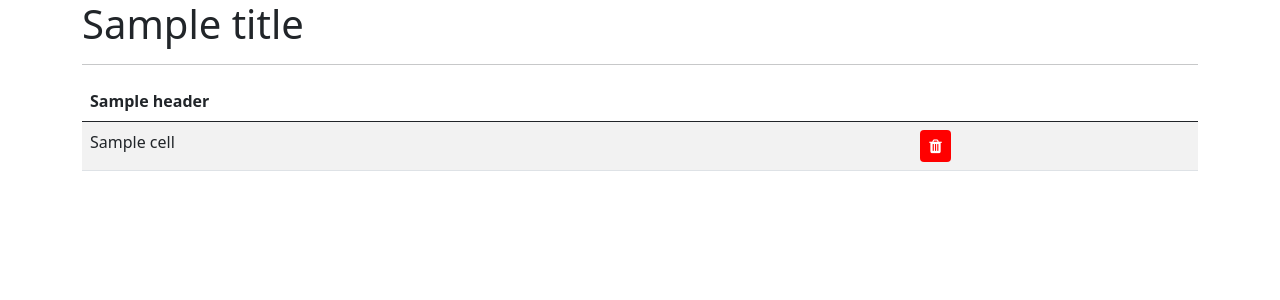
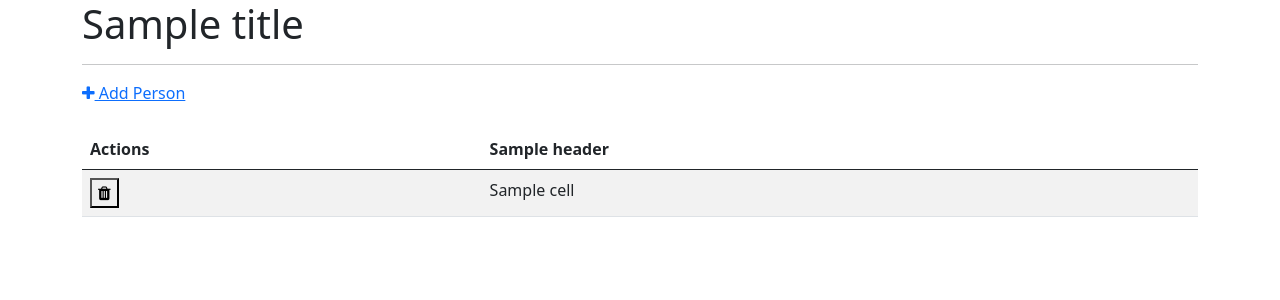
Before and after one commit to gKits/simple-table-website, a Flask app: template templates/index.html in a window 1280 px wide. Shown: the top 300 px of the page. Run offline with Flask 2, Linux system fonts and the light colour scheme; the template is opened without the code that fills it: most values are stand-ins (such as "Sample title", 1, 10 or a date in 2020).

Commit message:
Change button styling and positioning

```diff
--- a/templates/index.html
+++ b/templates/index.html
@@ -1,27 +1,28 @@
 {% extends "base.html" %}
 
 {% block content %}
+  <a class="btn-blue" href="/create/"><i class="fa fa-plus"></i> Add Person </a>
+  <br>
+  </br>
   <table id="data" class="table table-striped">
     <thead>
       <tr>
+        <th>{{"Actions"}}</th>
         {% for header in headings %}
         <th>{{ header }}</th>
         {% endfor %}
-        <th>{{""}}</th>
       </tr>
     </thead>
     <tbody>
       {% for row in data %}
       <tr>
+        <td><form method="POST">
+          <button type="submit" name="delete" class="btn-red" value={{row.Id}}><i class="fa fa-trash"></i>
+          </button>
+        </form></td>
         {% for cell in row %}
         <td>{{ cell }}</td>
         {% endfor %}
-        <td>
-          <form method="POST">
-            <button type="submit" name="submit" class="btn" value={{row.Id}}><i class="fa fa-trash"></i>
-            </button>
-          </form>
-        </td>
       </tr>
       {% endfor %}
     </tbody>
```
